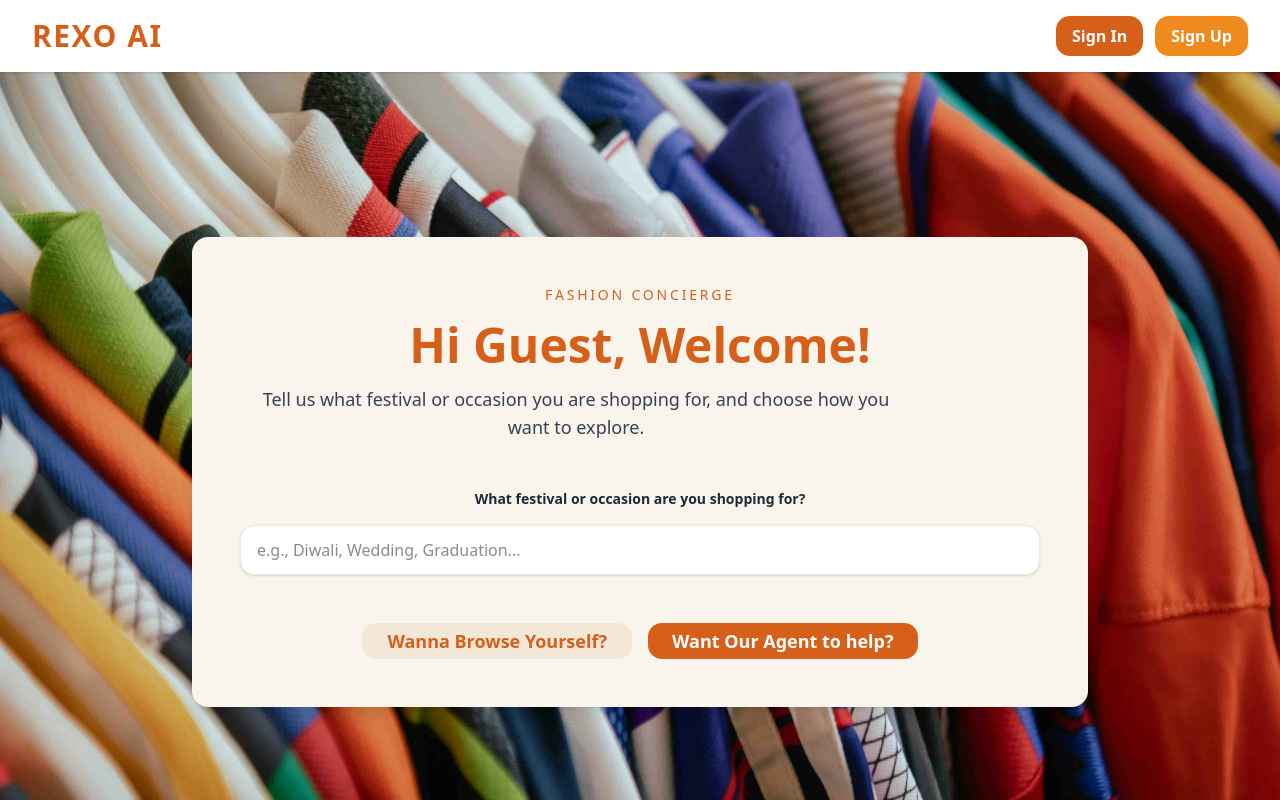
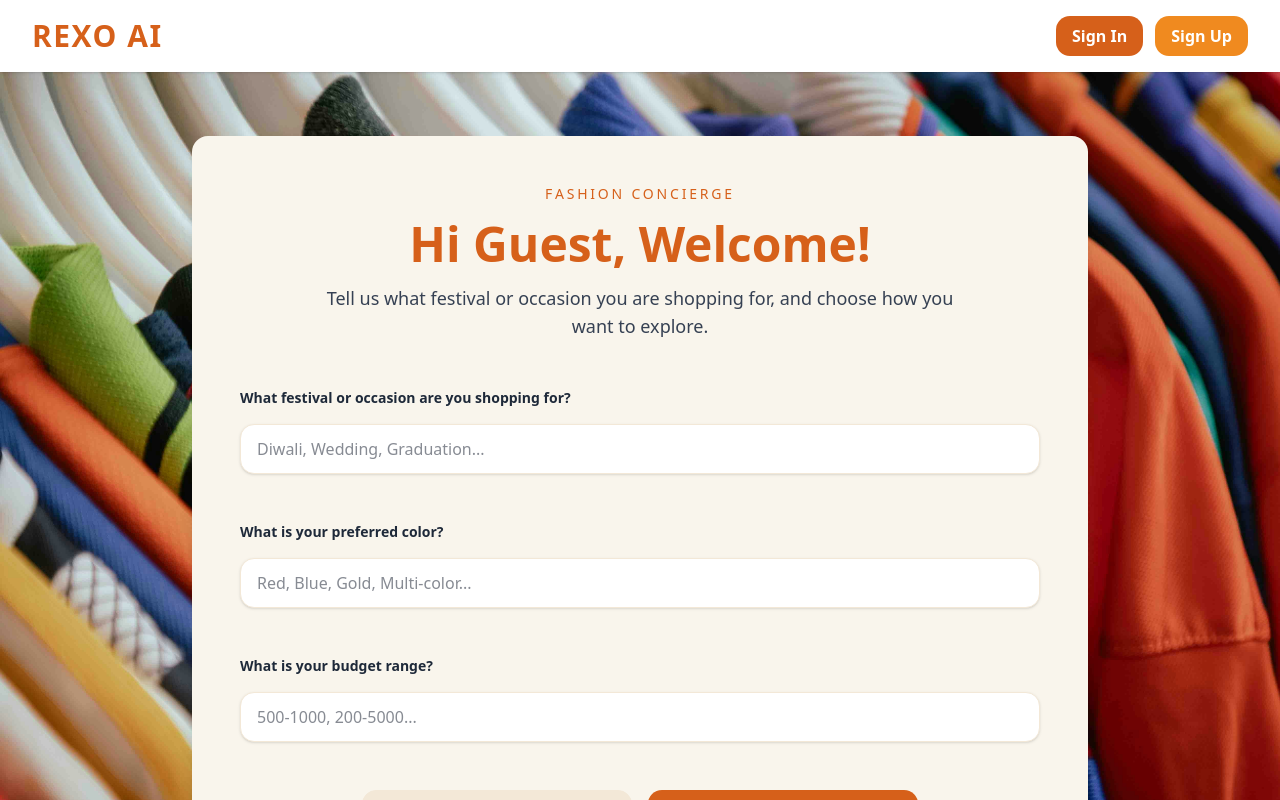
Before and after one commit to SinghSwati2005/Rexo, a Next.js app: page /demo in a window 1280 px wide. Shown: the top 800 px of the page. Built offline with nearby package versions, Linux system fonts and the light colour scheme; no server answers.

Commit message:
fix: Welcome Page1.2

```diff
--- a/components/WelcomePage.jsx
+++ b/components/WelcomePage.jsx
@@ -25,19 +25,41 @@ export default function WelcomePage() {
           <h1 className="text-5xl font-bold text-[#d6601a]">
             Hi {name}, Welcome!
           </h1>
-          <p className="text-lg text-gray-700 max-w-2xl">
+          <p className="text-lg text-gray-700 max-w-2xl mx-auto">
             Tell us what festival or occasion you are shopping for, and choose
             how you want to explore.
           </p>
         </div>
 
-        <div className="space-y-4">
+        <div className="space-y-4 text-left">
           <label className="block text-sm font-semibold text-gray-800">
             What festival or occasion are you shopping for?
           </label>
           <input
             type="text"
-            placeholder="e.g., Diwali, Wedding, Graduation..."
+            placeholder="Diwali, Wedding, Graduation..."
+            className="w-full rounded-xl border border-[#f3e8d7] bg-white px-4 py-3 text-base shadow-sm focus:border-[#d6601a] focus:ring-2 focus:ring-[#d6601a]/20 outline-none"
+          />
+        </div>
+
+        <div className="space-y-4 text-left">
+          <label className="block text-sm font-semibold text-gray-800">
+            What is your preferred color?
+          </label>
+          <input
+            type="text"
+            placeholder="Red, Blue, Gold, Multi-color..."
+            className="w-full rounded-xl border border-[#f3e8d7] bg-white px-4 py-3 text-base shadow-sm focus:border-[#d6601a] focus:ring-2 focus:ring-[#d6601a]/20 outline-none"
+          />
+        </div>
+
+        <div className="space-y-4 text-left">
+          <label className="block text-sm font-semibold text-gray-800">
+            What is your budget range?
+          </label>
+          <input
+            type="text"
+            placeholder="500-1000, 200-5000..."
             className="w-full rounded-xl border border-[#f3e8d7] bg-white px-4 py-3 text-base shadow-sm focus:border-[#d6601a] focus:ring-2 focus:ring-[#d6601a]/20 outline-none"
           />
         </div>
```
